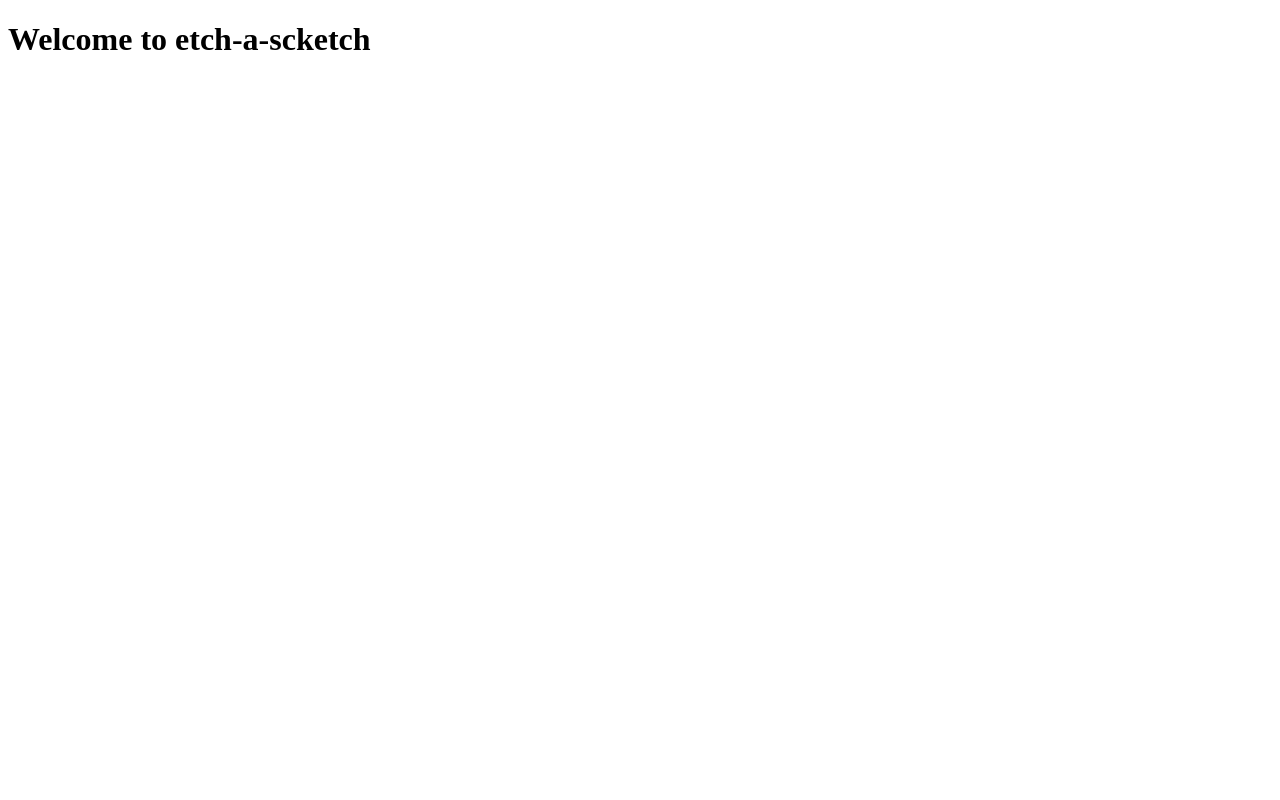
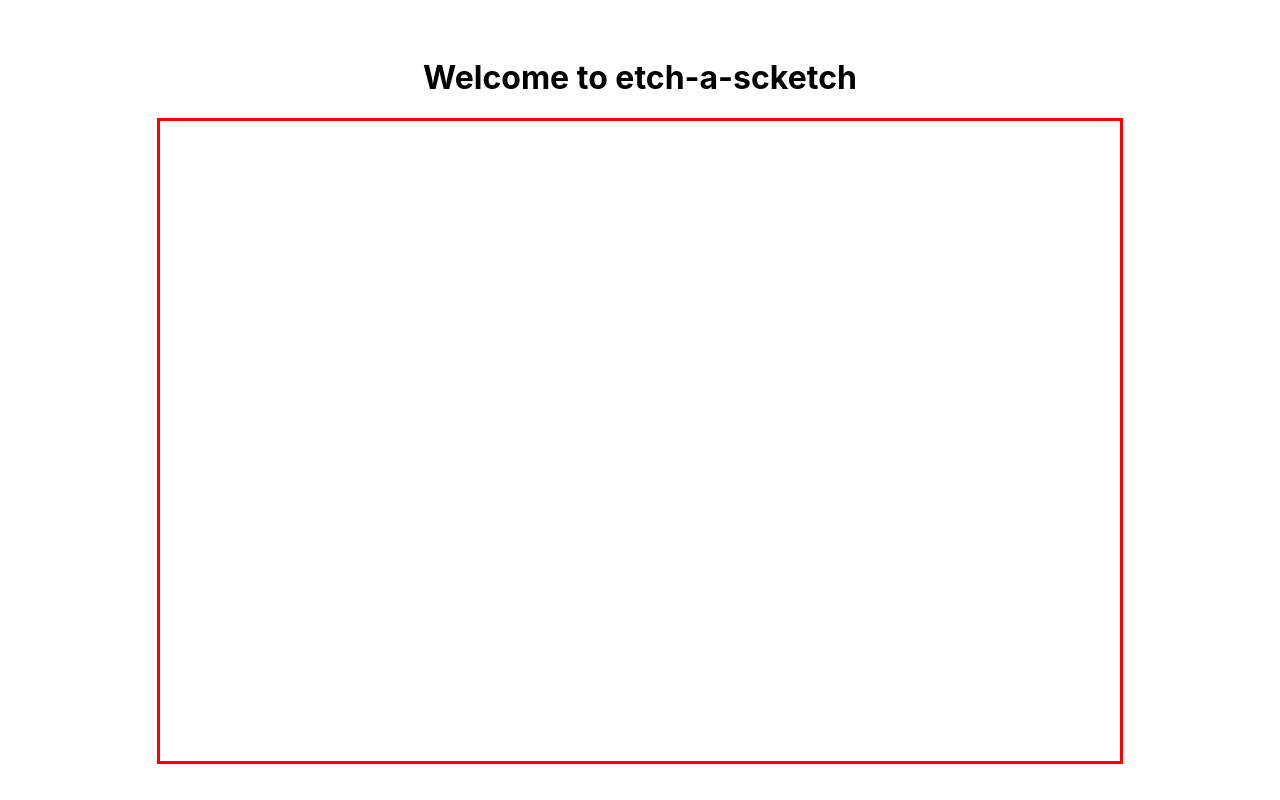
Before and after one commit to creative-nam/etch-a-sketch, a plain HTML site: page index.html in a window 1280 px wide. Drawn offline with Linux system fonts and the light colour scheme.

Commit message:
Apply basic styling to the body

```diff
--- a/index.html
+++ b/index.html
@@ -5,7 +5,7 @@
     <meta http-equiv="X-UA-Compatible" content="IE=edge">
     <meta name="viewport" content="width=device-width, initial-scale=1.0">
     <title>Etch a sketch</title>
-    <link rel="stylesheet" src="style.css">
+    <link rel="stylesheet" href="style.css">
     <script src="script.js"></script>
 </head>
 <body>
--- a/style.css
+++ b/style.css
@@ -0,0 +1,15 @@
+body {
+    font-family: -apple-system, BlinkMacSystemFont, 'Segoe UI', Roboto, Oxygen, Ubuntu, Cantarell, 'Open Sans', 'Helvetica Neue', sans-serif;
+    margin: 0;
+    min-height: 100vh;
+    display: flex;
+    flex-direction: column;
+    justify-content: center;
+    align-items: center;
+}
+
+.container {
+    width: 960px;
+    height: 640px;
+    border: 3px solid red;
+}
```
